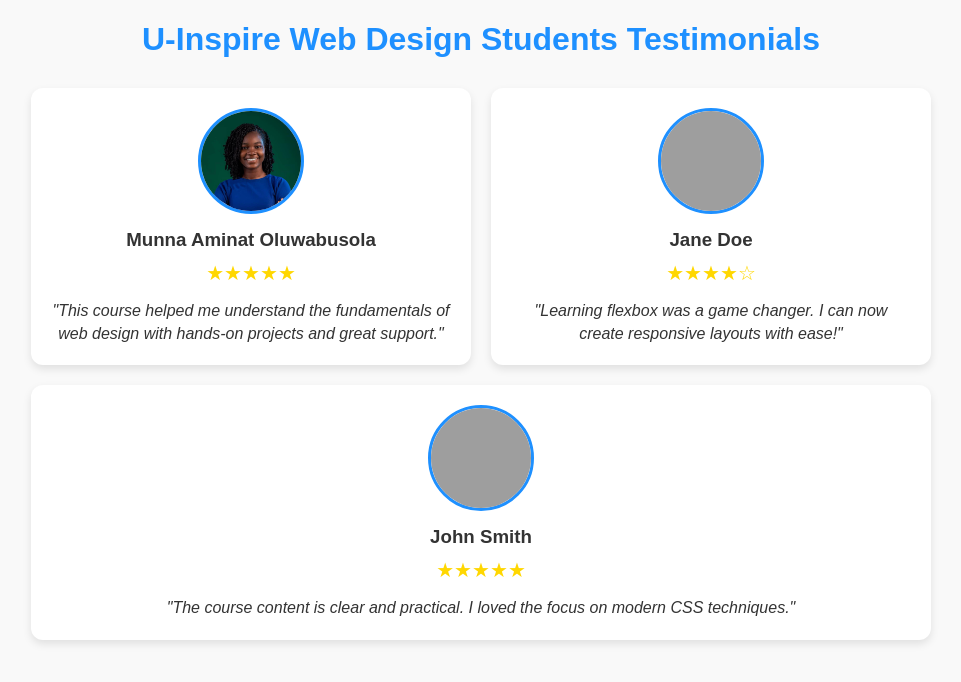
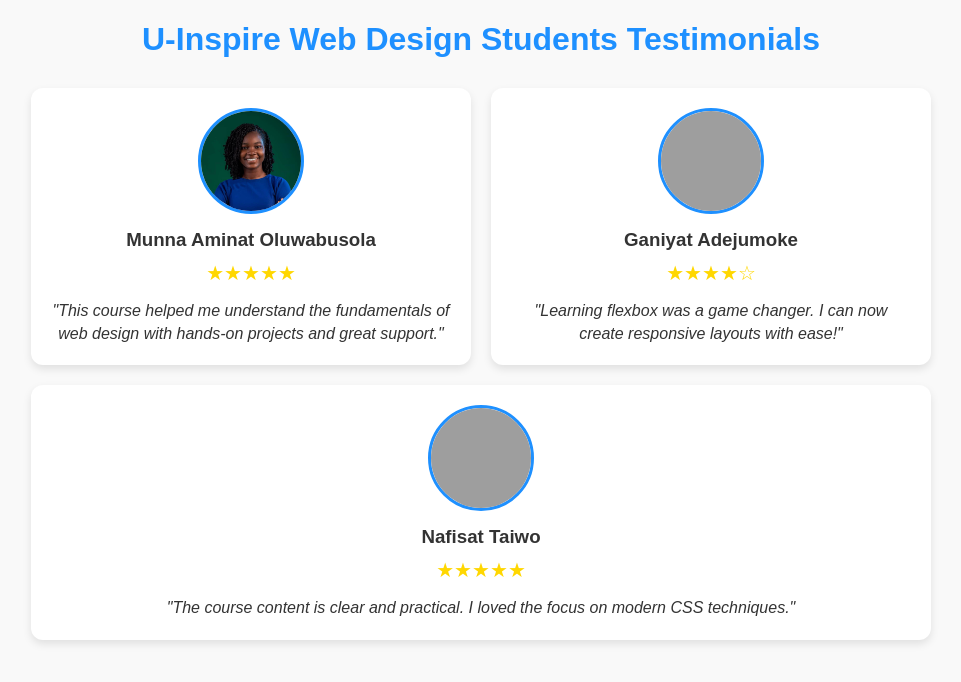
Before and after one commit to Menah01/Flex-box-Testimonial, a plain HTML site: page index.html in a window 1280 px wide. Shown: the whole page, without its empty margins (159-1120 px from the left). Drawn offline with Linux system fonts and the light colour scheme; grey boxes are pictures that could not be loaded; a script that the page names is missing.

Commit message:
Update index.html

```diff
--- a/index.html
+++ b/index.html
@@ -21,14 +21,14 @@
 
     <div class="testimonial">
       <img src="https://randomuser.me/api/portraits/women/44.jpg" alt="Jane Doe" />
-      <h3>Jane Doe</h3>
+      <h3>Ganiyat Adejumoke</h3>
       <div class="stars">★★★★☆</div>
       <p>"Learning flexbox was a game changer. I can now create responsive layouts with ease!"</p>
     </div>
 
     <div class="testimonial">
       <img src="https://randomuser.me/api/portraits/men/46.jpg" alt="John Smith" />
-      <h3>John Smith</h3>
+      <h3>Nafisat Taiwo</h3>
       <div class="stars">★★★★★</div>
       <p>"The course content is clear and practical. I loved the focus on modern CSS techniques."</p>
     </div>
```
